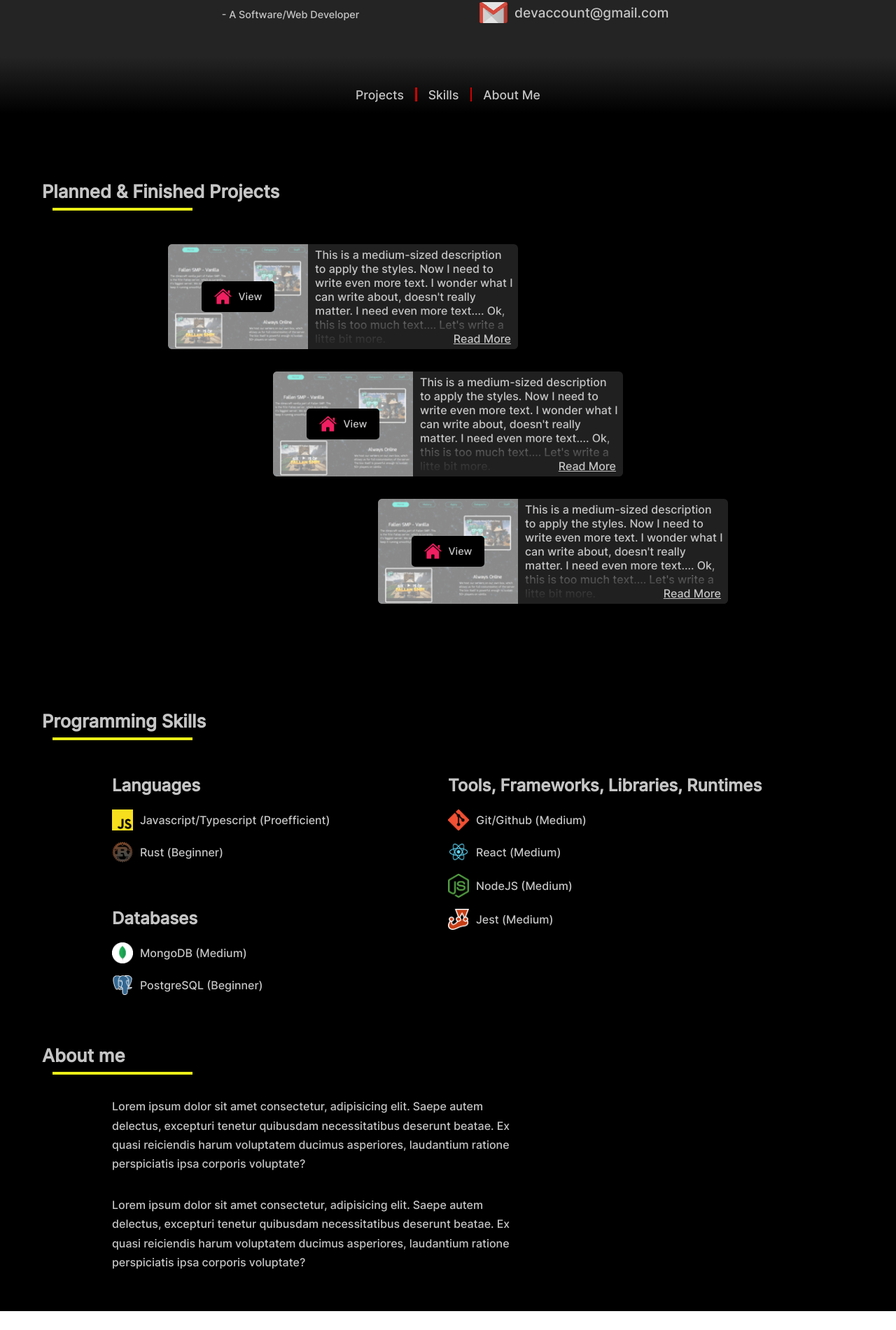
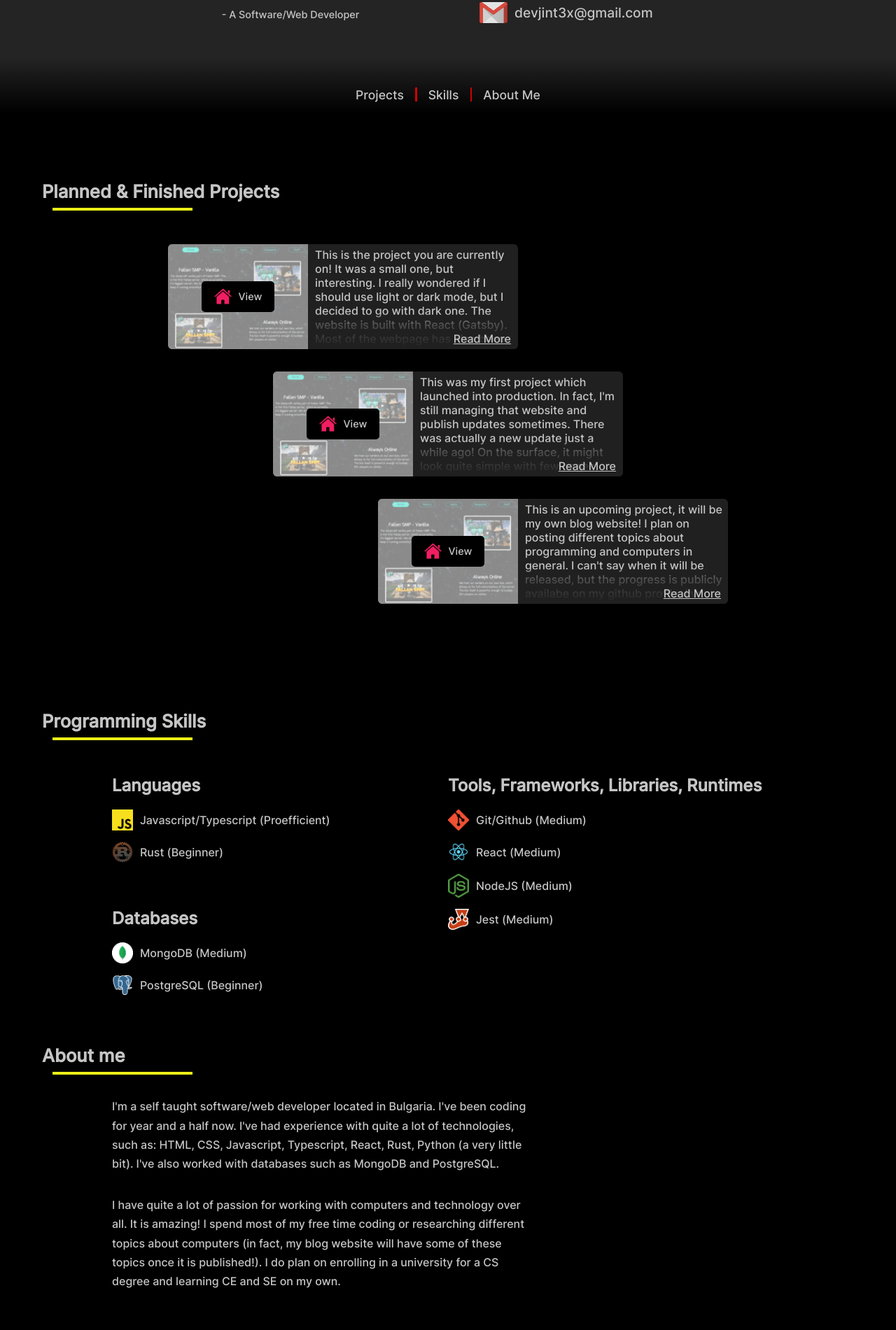
Before and after one commit to Jint3x/Portfolio, a Gatsby site: page / in a window 1280 px wide. Shown: the part 240-2141 px from the top of the page at 70% size. Before the commit the page ends 2114 px from the top, so only its background shows below. Built offline with nearby package versions, Linux system fonts and the light colour scheme; Gatsby itself is replaced by a stand-in of ours.

Commit message:
refactor: Updated projects' and About descriptions
All projects now have small descriptions which talk a little bit
about the them.

The about section has also been updated with information about me.

```diff
--- a/src/components/reusable.tsx
+++ b/src/components/reusable.tsx
@@ -84,6 +84,7 @@ function YellowLineHeader(props: YellowLineHeader_I) {
  * redirected to its website. You can also read more on that project.
  */
  interface Project_I {
+    title: string,
     description: string,
     readMore: string,
     projectImage: string,
@@ -138,7 +139,7 @@ function Project(props: Project_I) {
                         />
                     </div>
                 </div>
-                <ProjectDescription description={props.description} />
+                <ProjectDescription title={props.title} description={props.description} />
             </div>
         </Animate>
     )
@@ -146,6 +147,7 @@ function Project(props: Project_I) {
 
 
 interface ProjectDescription_I {
+    title: string,
     description: string,
 }
 
@@ -156,7 +158,7 @@ function ProjectDescription(props: ProjectDescription_I) {
         <div className={style.projectDescription}>
                     <div>
                         <p onClick={() => setReadMore(true) }>Read More</p>
-                        { readMore && <ReactPortal activeProject={setReadMore} /> }
+                        { readMore && <ReactPortal title={props.title} text={props.description}  activeProject={setReadMore} /> }
                     </div>
                     <p>
                         {props.description}
@@ -186,6 +188,8 @@ function ReactPortal(props: ProjectInfo_I) {
 
 interface ProjectInfo_I {
     activeProject: React.Dispatch<React.SetStateAction<boolean>>,
+    text: string,
+    title: string,
 }
 
 function ProjectInfo(props: ProjectInfo_I) {
@@ -203,19 +207,10 @@ function ProjectInfo(props: ProjectInfo_I) {
                  alt={"Close Project"}
                  onClick={() => props.activeProject(false)}
                 />
-                <h1>Project: Fallen SMP</h1>
+                <h1>Project: {props.title}</h1>
                 <hr />
 
-                <p>Lorem ipsum dolor sit amet consectetur adipisicing elit. Aspernatur ad nostrum quod aut sapiente fuga beatae quam, magnam necessitatibus sunt totam ipsa fugit debitis officiis ipsum dolorem eveniet autem porro?</p>
-                <p>Lorem ipsum dolor sit amet consectetur adipisicing elit. Aspernatur ad nostrum quod aut sapiente fuga beatae quam, magnam necessitatibus sunt totam ipsa fugit debitis officiis ipsum dolorem eveniet autem porro?</p>
-                <p>Lorem ipsum dolor sit amet consectetur adipisicing elit. Aspernatur ad nostrum quod aut sapiente fuga beatae quam, magnam necessitatibus sunt totam ipsa fugit debitis officiis ipsum dolorem eveniet autem porro?</p>
-                <p>Lorem ipsum dolor sit amet consectetur adipisicing elit. Aspernatur ad nostrum quod aut sapiente fuga beatae quam, magnam necessitatibus sunt totam ipsa fugit debitis officiis ipsum dolorem eveniet autem porro?</p>
-                <p>Lorem ipsum dolor sit amet consectetur adipisicing elit. Aspernatur ad nostrum quod aut sapiente fuga beatae quam, magnam necessitatibus sunt totam ipsa fugit debitis officiis ipsum dolorem eveniet autem porro?</p>
-                <p>Lorem ipsum dolor sit amet consectetur adipisicing elit. Aspernatur ad nostrum quod aut sapiente fuga beatae quam, magnam necessitatibus sunt totam ipsa fugit debitis officiis ipsum dolorem eveniet autem porro?</p>
-                <p>Lorem ipsum dolor sit amet consectetur adipisicing elit. Aspernatur ad nostrum quod aut sapiente fuga beatae quam, magnam necessitatibus sunt totam ipsa fugit debitis officiis ipsum dolorem eveniet autem porro?</p>
-                <p>Lorem ipsum dolor sit amet consectetur adipisicing elit. Aspernatur ad nostrum quod aut sapiente fuga beatae quam, magnam necessitatibus sunt totam ipsa fugit debitis officiis ipsum dolorem eveniet autem porro?</p>
-                <p>Lorem ipsum dolor sit amet consectetur adipisicing elit. Aspernatur ad nostrum quod aut sapiente fuga beatae quam, magnam necessitatibus sunt totam ipsa fugit debitis officiis ipsum dolorem eveniet autem porro?</p>
-                <p>Lorem ipsum dolor sit amet consectetur adipisicing elit. Aspernatur ad nostrum quod aut sapiente fuga beatae quam, magnam necessitatibus sunt totam ipsa fugit debitis officiis ipsum dolorem eveniet autem porro?</p>
+                <p>{props.text}</p>
             </div>
         </div>
     )
--- a/src/pages/index.tsx
+++ b/src/pages/index.tsx
@@ -94,8 +94,7 @@ function WebsiteEntry() {
                 <IconedParagraph
                  src={"/icons/gmail.png"}
                  alt={"Gmail Icon"}
-                 text={"devaccount@gmail.com"}
-                 href={""}
+                 text={"devjint3x@gmail.com"}
                  isMain={true}
                 />
             </div>
@@ -130,10 +129,12 @@ function Projects() {
                 <YellowLineHeader text={"Planned & Finished Projects"} />
             </div>
             <Project
+             title={"Portfolio"}
              description={
-                `This is a medium-sized description to apply the styles. Now I need to write even more text.
-                I wonder what I can write about, doesn't really matter. I need even more text.... Ok, this is
-                too much text.... Let's write a litte bit more.`
+                `This is the project you are currently on! It was a small one, but interesting. I really wondered if I should use
+                light or dark mode, but I decided to go with dark one. The website is built with React (Gatsby). Most of the webpage
+                has also been tested with Jest and testing-library. For styling, SCSS was used as a preprocessor. More about this website
+                can be found on my github profile, which contains all the website codes.`
              }
              readMore={"Test"}
              projectImage={"/projects/fallen.png"}
@@ -142,10 +143,13 @@ function Projects() {
             />
 
             <Project
+             title={"Fallen SMP"}
              description={
-                `This is a medium-sized description to apply the styles. Now I need to write even more text.
-                I wonder what I can write about, doesn't really matter. I need even more text.... Ok, this is
-                too much text.... Let's write a litte bit more.`
+                `This was my first project which launched into production. In fact, I'm still managing that website and publish updates
+                sometimes. There was actually a new update just a while ago! On the surface, it might look quite simple with few pages,
+                however, that website has an application system for its community integrated into it! Unfortunately I can't really go in
+                details as to what is used in the project, since its source code is not publicly available (and won't be). However, I've
+                gained a lot of experience from it.`
              }
              readMore={"Test"}
              projectImage={"/projects/fallen.png"}
@@ -154,10 +158,12 @@ function Projects() {
             />
 
             <Project
+             title={"Jint3x's Blogs"}
              description={
-                `This is a medium-sized description to apply the styles. Now I need to write even more text.
-                I wonder what I can write about, doesn't really matter. I need even more text.... Ok, this is
-                too much text.... Let's write a litte bit more.`
+                `This is an upcoming project, it will be my own blog website! I plan on posting different topics about programming and computers
+                in general. I can't say when it will be released, but the progress is publicly availabe on my github profile. I've already began
+                researching different things that I will talk about in it. The technologies which will be used are Typescript for a language, Tailwindcss
+                and SCSS for styling, Cypress and Jest + testing-library/react for testing, React (Nextjs) as frontend. `
              }
              readMore={"Test"}
              projectImage={"/projects/fallen.png"}
@@ -226,18 +232,20 @@ function About() {
             <AboutParagraph
              text={
                  `
-                 Lorem ipsum dolor sit amet consectetur, adipisicing elit. Saepe autem delectus, excepturi tenetur
-                 quibusdam necessitatibus deserunt beatae. Ex quasi reiciendis harum voluptatem ducimus asperiores, laudantium ratione perspiciatis ipsa corporis voluptate?
+                 I'm a self taught software/web developer located in Bulgaria. I've been coding for year and a half now. I've had experience with quite
+                 a lot of technologies, such as: HTML, CSS, Javascript, Typescript, React, Rust, Python (a very little bit). I've also worked
+                 with databases such as MongoDB and PostgreSQL.
                  `
                 }
             />
 
             <AboutParagraph
              text={
-                 `
-                 Lorem ipsum dolor sit amet consectetur, adipisicing elit. Saepe autem delectus, excepturi tenetur
-                 quibusdam necessitatibus deserunt beatae. Ex quasi reiciendis harum voluptatem ducimus asperiores, laudantium ratione perspiciatis ipsa corporis voluptate?
-                 `
+                `
+                 I have quite a lot of passion for working with computers and technology over all. It is amazing! I spend most of my free time coding
+                 or researching different topics about computers (in fact, my blog website will have some of these topics once it is published!). I do
+                 plan on enrolling in a university for a CS degree and learning CE and SE on my own.
+                `
              }
             />
         </div>
--- a/src/styles/components/reusable.module.scss
+++ b/src/styles/components/reusable.module.scss
@@ -225,7 +225,7 @@ $textColor: global.$textColor;
             font-size: $fontSizeHeader;
             text-align: center;
             width: 80%;
-            margin: 0.3rem auto 0 auto;
+            margin: 0.3rem auto 0.3rem auto;
         }
 
         hr {
```
